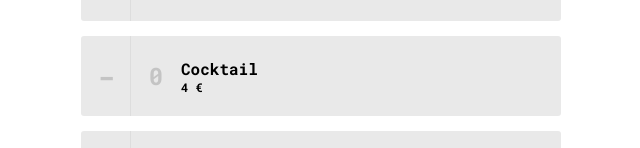
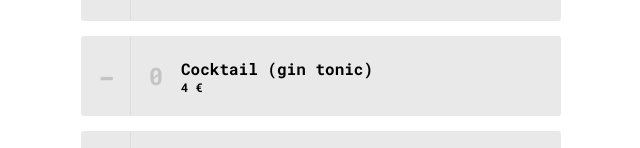
Before and after one commit to finoz/cash-mate, a React (Create React App) app: page / in a window 1280 px wide. Shown: the part 514-662 px from the top of the page, without its empty margins (319-959 px from the left). Built offline with nearby package versions, Linux system fonts and the light colour scheme.

Commit message:
fix refusi

```diff
--- a/public/index.html
+++ b/public/index.html
@@ -7,7 +7,7 @@
     <meta name="theme-color" content="#000000" />
     <meta
       name="description"
-      content="Herlper in cassa per i conticini della salamellata - 2024 version"
+      content="Herlper di cassa per i conticini"
     />
     <link rel="apple-touch-icon" href="%PUBLIC_URL%/logo192.png" />
     <!--
--- a/src/App.js
+++ b/src/App.js
@@ -30,7 +30,7 @@ const itemList = [
   },
   {
     id: "cocktail",
-    name: "Cocktail",
+    name: "Cocktail (gin tonic)",
     price: 4,
   },
   {
```
